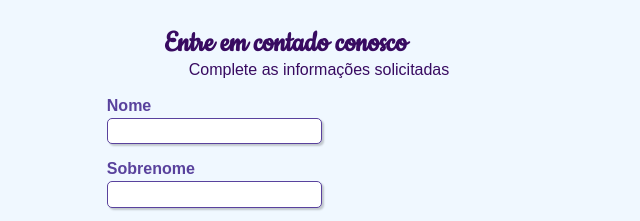
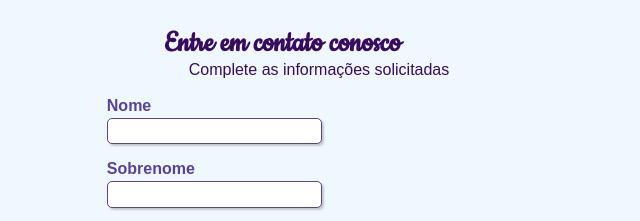
Before and after one commit to Lucas-magalhaes1/Formulario-Contato, a plain HTML site: page index.html in a window 1280 px wide. Shown: the top 221 px of the page, 354-994 px from the left. Drawn offline with Linux system fonts and the light colour scheme.

Commit message:
Update index.html

```diff
--- a/index.html
+++ b/index.html
@@ -14,7 +14,7 @@
 <body>
 
     <div>
-        <h1 id="titulo">Entre em contado conosco </h1>
+        <h1 id="titulo">Entre em contato conosco </h1>
         <p id="subtitulo">Complete as informações solicitadas</p>
         <br>
     </div>
```
